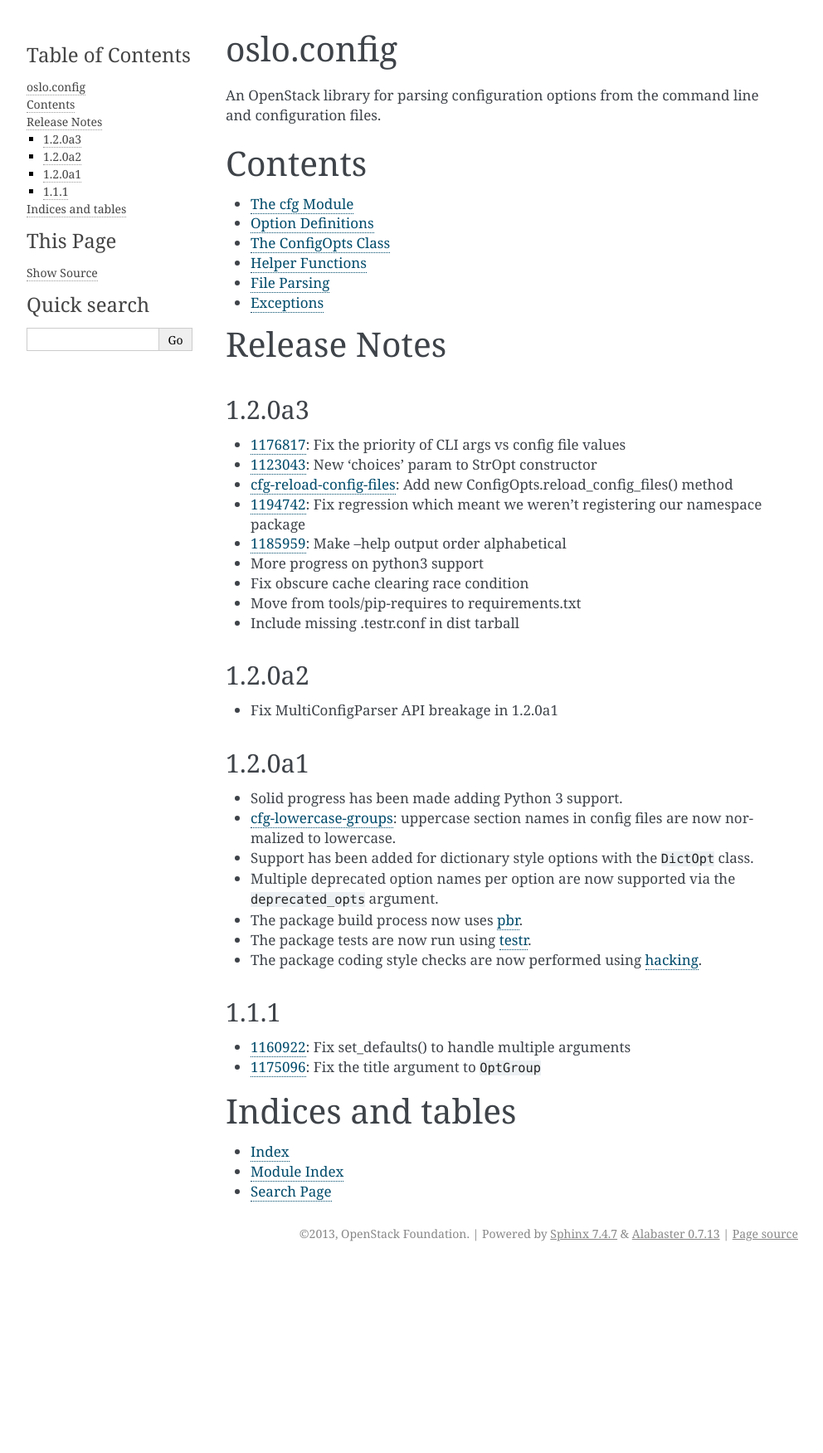
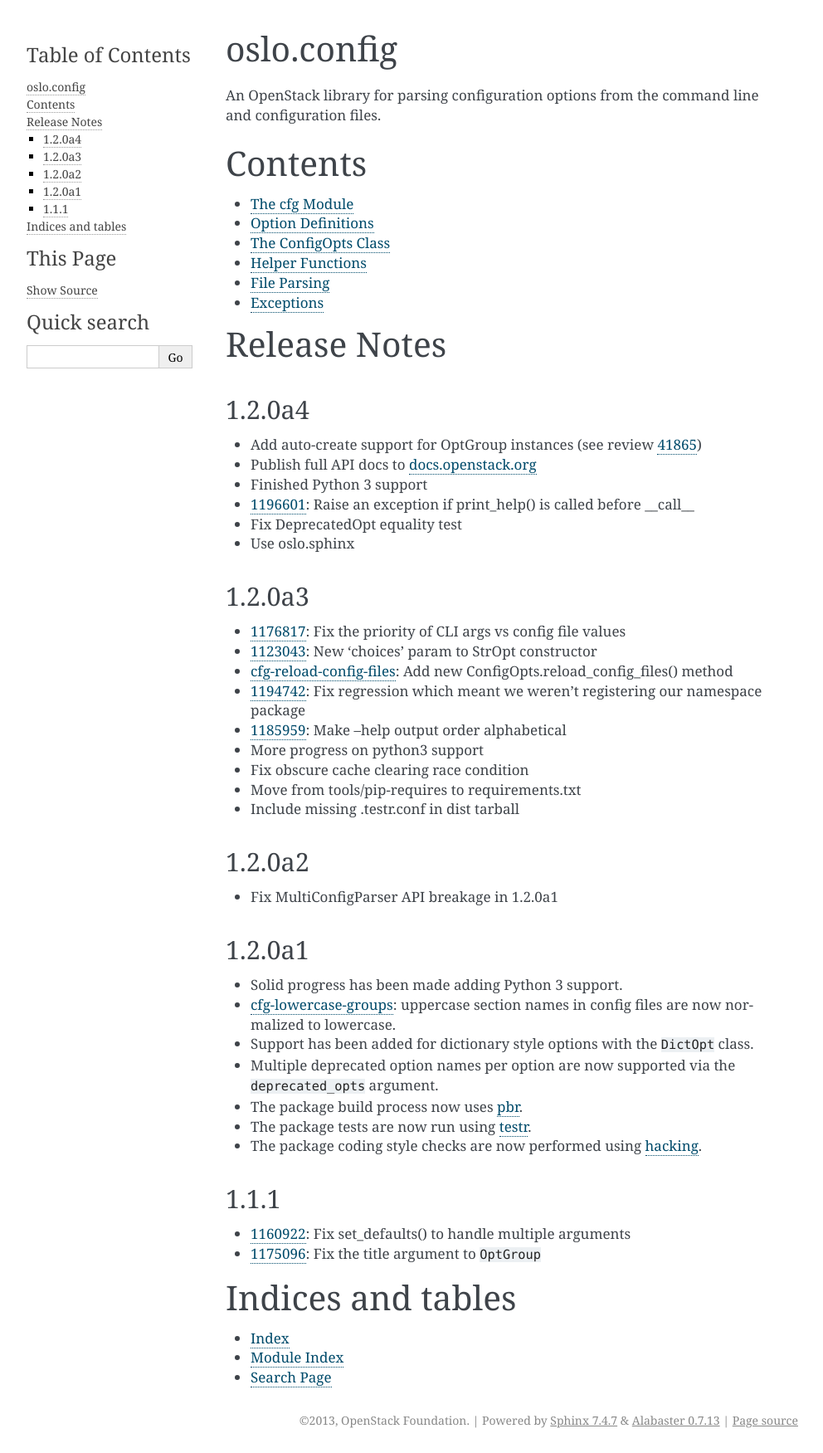
Before and after one commit to openstack/oslo.config, a Sphinx documentation site: the page built from doc/source/index.rst, in a window 1280 px wide. Shown: the whole page at 83% size, without its empty margins (148-1140 px from the left). Built offline with Sphinx 7.4.7, drawn with Linux system fonts in a browser that asks for light colours; before the commit the page ends 1526 px from its top, so only the background shows below that.

Commit message:
Release notes for 1.2.0a4
Change-Id: Iff43254317071b863d1ccd50eef4d71fb85240a7

```diff
--- a/doc/source/index.rst
+++ b/doc/source/index.rst
@@ -19,6 +19,20 @@
 
 Release Notes
 =============
+
+1.2.0a4
+-------
+
+* Add auto-create support for OptGroup instances (see review 41865_)
+* Publish full API docs to docs.openstack.org_
+* Finished Python 3 support
+* 1196601_: Raise an exception if print_help() is called before __call__
+* Fix DeprecatedOpt equality test
+* Use oslo.sphinx
+
+.. _41865: https://review.openstack.org/41865
+.. _1196601: https://bugs.launchpad.net/oslo/+bug/1196601
+.. _docs.openstack.org:  http://docs.openstack.org/developer/oslo.config/
 
 1.2.0a3
 -------
```
